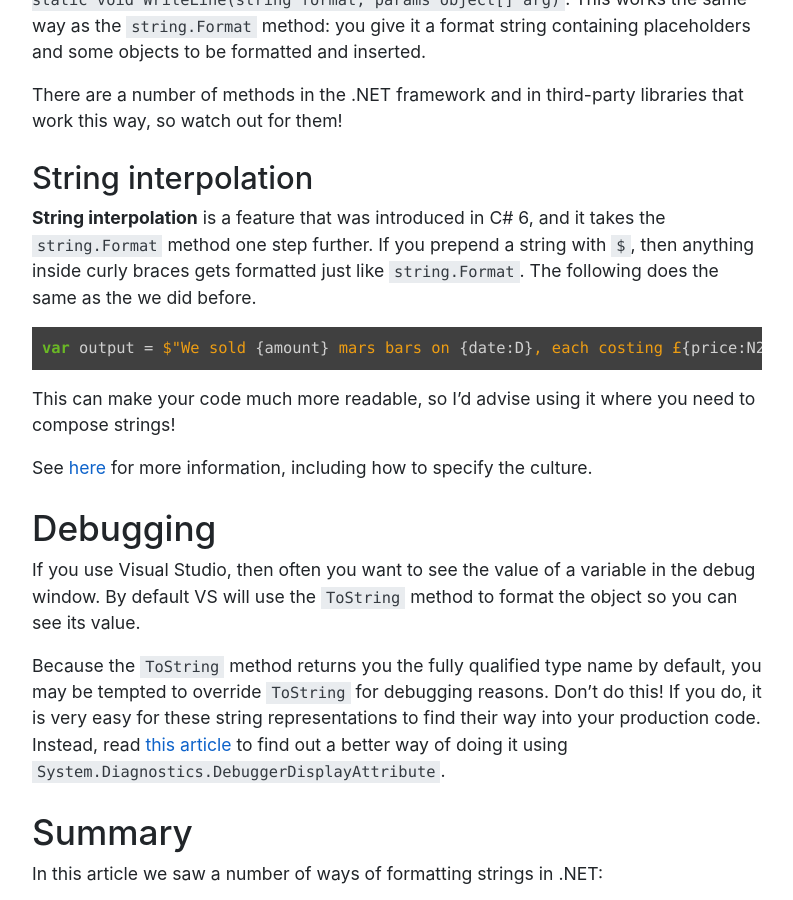
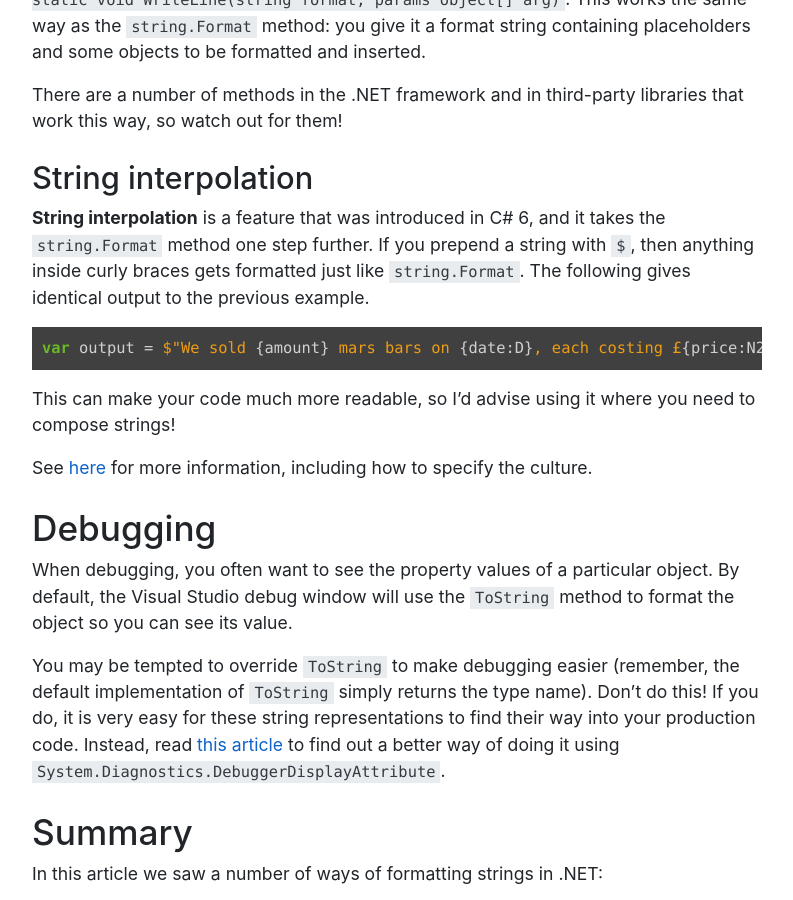
Before and after one commit to djcarter85/codingblog, a Jekyll site: the page built from _posts/2019-01-26-string-formatting-in-dot-net.md, in a window 1280 px wide and 900 px high, scrolled down 4008 px. Shown: the whole window, without its empty margins (243-1036 px from the left). Built offline with Jekyll 4.4.1, drawn with Linux system fonts in a browser that asks for light colours; nearby versions of some CDN libraries; some of the changed text lies outside the part shown.

Commit message:
Minor changes to string formatting article

````diff
--- a/_posts/2019-01-26-string-formatting-in-dot-net.md
+++ b/_posts/2019-01-26-string-formatting-in-dot-net.md
@@ -11,7 +11,7 @@
 
 ## The `ToString` method
 
-Every object in .NET has a parameterless `ToString` method (it is one of the few methods on the `System.Object` base class). By default it returns the fully qualified name of the type ([source](https://docs.microsoft.com/en-us/dotnet/api/system.object.tostring?view=netframework-4.7.2)).
+Every object in .NET has a parameterless `ToString` method (it is one of the few methods on the `System.Object` base class). By default it returns the fully qualified name of the type ([source](https://docs.microsoft.com/en-us/dotnet/api/system.object.tostring)).
 
 This is usually not very useful, so the `ToString` method is virtual to allow you to override it. When you implement any class in .NET, you can override `ToString` to do whatever you want.
 
@@ -52,7 +52,7 @@
 
 All of the examples that we've seen so far have used English for any words (e.g. day and month names). This is because my computer is set up to work with British English, and .NET respects that by default. There are other formatting options that are particular to different cultures around the world; for example, in Europe it is customary to use a comma as a decimal separator rather than a full stop.
 
-Many .NET types also allow you to pass an instance of `IFormatProvider` to the `ToString` method which specifies how to deal with culture-specific formatting options. The `CultureInfo` class implements this interface, and so you can use it to specify the culture (using the [standard .NET culture specifiers](https://azuliadesigns.com/list-net-culture-country-codes/)).
+Many .NET types allow you to pass an instance of `IFormatProvider` to the `ToString` method which specifies how to deal with culture-specific formatting requirements. The `CultureInfo` class implements this interface, and uses the [standard .NET culture specifiers](https://azuliadesigns.com/list-net-culture-country-codes/).
 
 Here are some `DateTime` examples, using the same example of `var date = new System.DateTime(2019, 1, 2)`:
 
@@ -64,9 +64,9 @@
 |`date.ToString("d", new CultureInfo("de-DE"))`|Mittwoch, 2. Januar 2019|
 {:.table.table-bordered}
 
-You can use [`CultureInfo.CurrentCulture`](https://docs.microsoft.com/en-us/previous-versions/dotnet/netframework-4.0/se513yha(v%3dvs.100)) to access the machine's culture, and [`Culture.InvariantCulture`](https://docs.microsoft.com/en-us/previous-versions/dotnet/netframework-4.0/4c5zdc6a(v=vs.100)) to use a non-specific culture.
+You can use `CultureInfo.CurrentCulture` to access the [machine's culture](https://docs.microsoft.com/en-us/dotnet/api/system.globalization.cultureinfo.currentculture), and `Culture.InvariantCulture` to use a [non-specific culture](https://docs.microsoft.com/en-us/dotnet/api/system.globalization.cultureinfo.invariantculture).
 
-In many cases it is best to specify the culture, especially if you are interacting with another system that expects a value in a particular format.
+It is usually best to specify the culture, especially if you are interacting with another system that expects a value in a particular format.
 
 ## Composing strings
 
@@ -118,7 +118,7 @@
 
 This gives `"We sold 5 mars bars on Wednesday, January 2, 2019, each costing £1.20."`.
 
-If you want to specify the culture, you can do so by passing it as the first parameter. This will use the specified culture for every conversion in the string. See [here](https://docs.microsoft.com/en-us/dotnet/api/system.string.format?view=netframework-4.7.2) for more info.
+If you want to specify the culture, you can do so by passing it as the first parameter. This will use the specified culture for every conversion in the string. See [here](https://docs.microsoft.com/en-us/dotnet/api/system.string.format) for more info.
 
 ### Methods using `string.Format` implicitly
 
@@ -128,7 +128,7 @@
 
 ### String interpolation
 
-**String interpolation** is a feature that was introduced in C# 6, and it takes the `string.Format` method one step further. If you prepend a string with `$`, then anything inside curly braces gets formatted just like `string.Format`. The following does the same as the we did before.
+**String interpolation** is a feature that was introduced in C# 6, and it takes the `string.Format` method one step further. If you prepend a string with `$`, then anything inside curly braces gets formatted just like `string.Format`. The following gives identical output to the previous example.
 
 ```c#
 var output = $"We sold {amount} mars bars on {date:D}, each costing £{price:N2}.";
@@ -140,9 +140,9 @@
 
 ## Debugging
 
-If you use Visual Studio, then often you want to see the value of a variable in the debug window. By default VS will use the `ToString` method to format the object so you can see its value.
+When debugging, you often want to see the property values of a particular object. By default, the Visual Studio debug window will use the `ToString` method to format the object so you can see its value.
 
-Because the `ToString` method returns you the fully qualified type name by default, you may be tempted to override `ToString` for debugging reasons. Don't do this! If you do, it is very easy for these string representations to find their way into your production code. Instead, read [this article](https://docs.microsoft.com/en-us/visualstudio/debugger/using-the-debuggerdisplay-attribute?view=vs-2017) to find out a better way of doing it using `System.Diagnostics.DebuggerDisplayAttribute`.
+You may be tempted to override `ToString` to make debugging easier (remember, the default implementation of `ToString` simply returns the type name). Don't do this! If you do, it is very easy for these string representations to find their way into your production code. Instead, read [this article](https://docs.microsoft.com/en-us/visualstudio/debugger/using-the-debuggerdisplay-attribute) to find out a better way of doing it using `System.Diagnostics.DebuggerDisplayAttribute`.
 
 ## Summary
 
````
